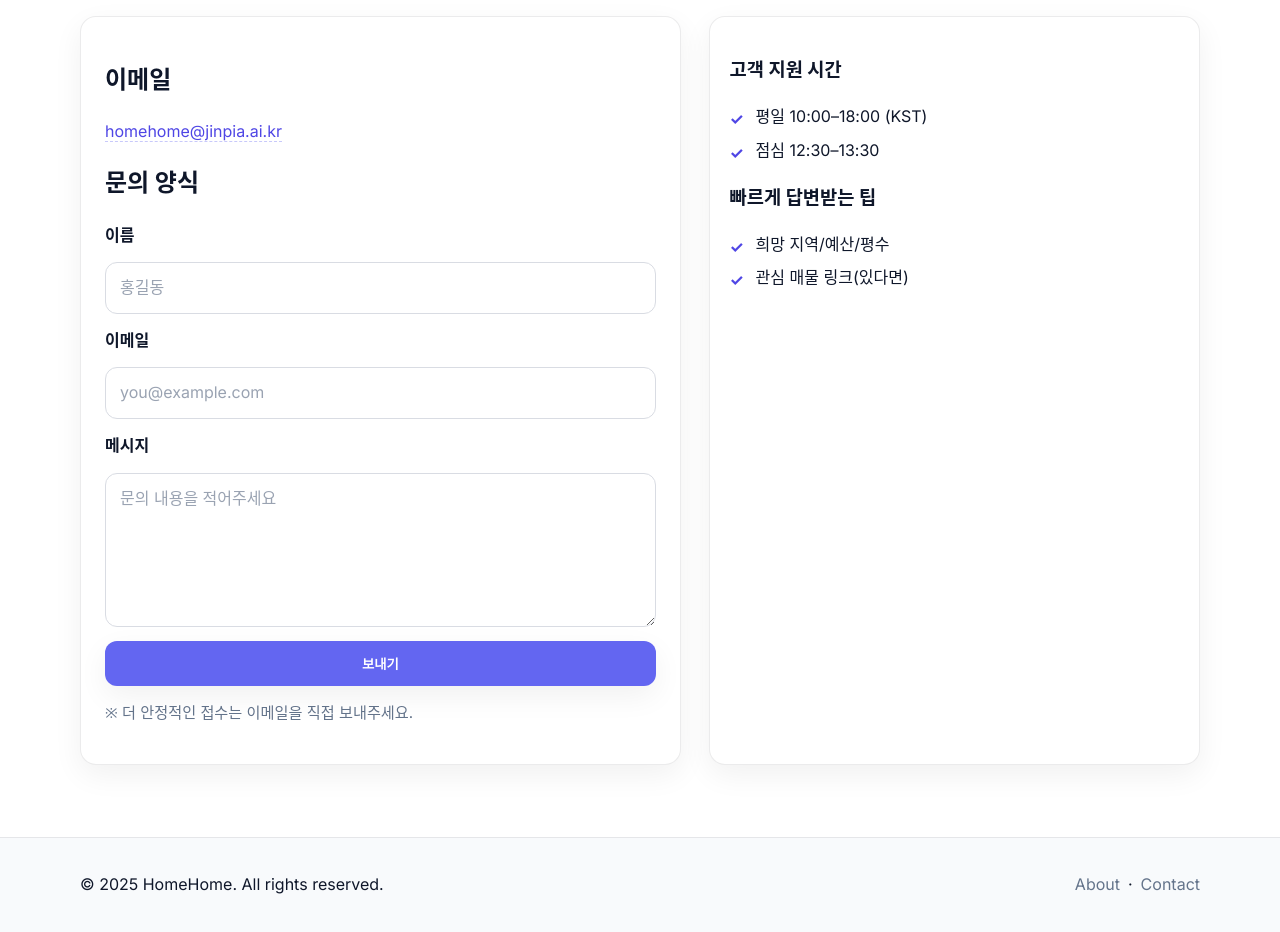
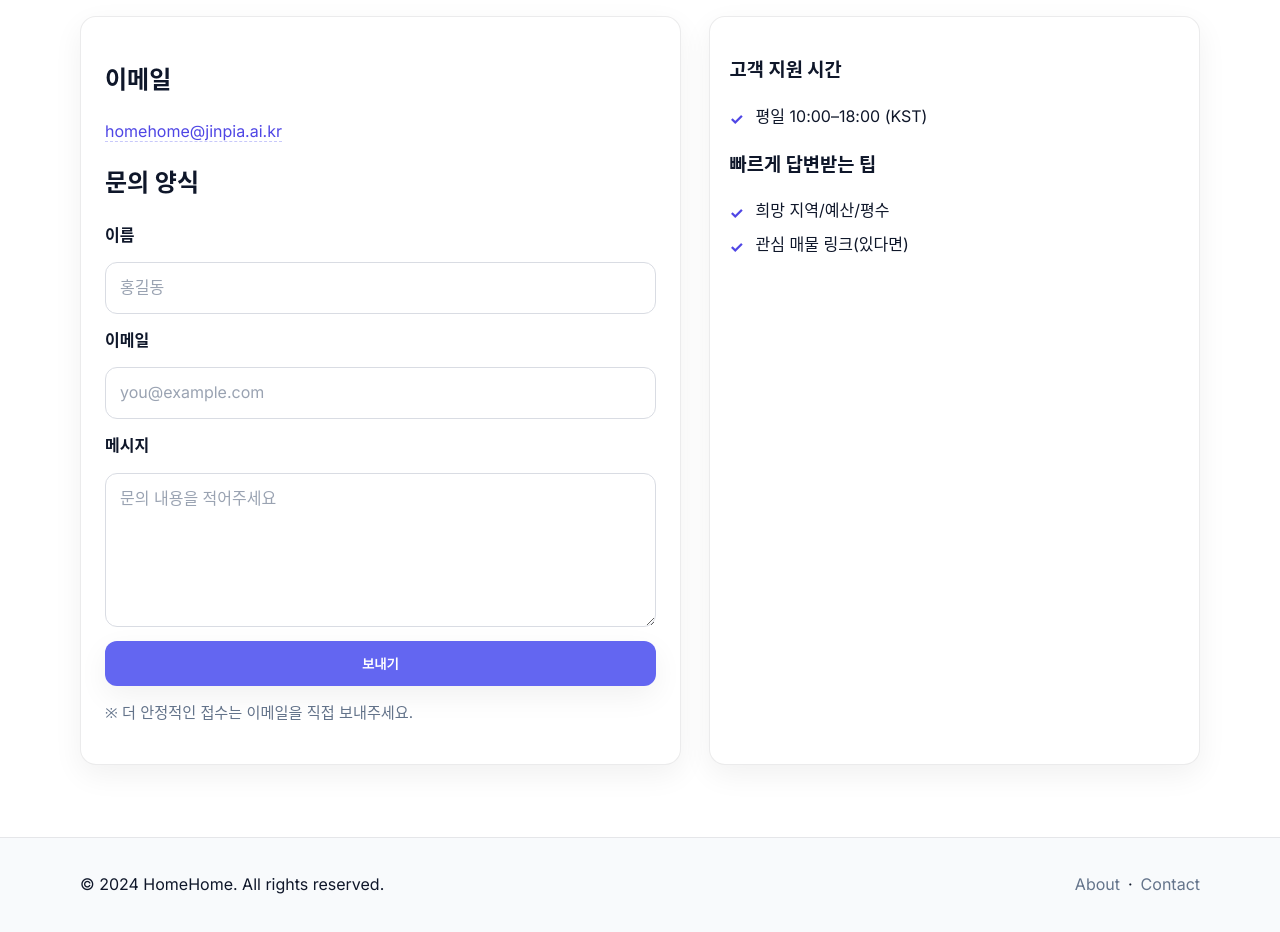
Before and after one commit to 0230cp/0230cp.github.io, a plain HTML site: page contact.html in a window 1280 px wide. Shown: the part 380-1312 px from the top of the page. Drawn offline with Linux system fonts and the light colour scheme.

Commit message:
Update contact.html

```diff
--- a/contact.html
+++ b/contact.html
@@ -29,10 +29,11 @@
     </div>
   </header>
 
+  <!-- 상단 배경/텍스트 명도 조정 + 점심시간 문구 제거 -->
   <section class="page-hero">
     <div class="container">
       <h1>문의하기</h1>
-      <p class="lede">궁금하신 점은 언제든지 연락 주세요. 빠르게 답변드릴게요.</p>
+      <p class="lede hero-lede">궁금하신 점은 언제든지 연락 주세요. 빠르게 답변드릴게요.</p>
     </div>
     <div class="bg-orbs small" aria-hidden="true"></div>
   </section>
@@ -43,7 +44,6 @@
       <p><a class="link" href="mailto:homehome@jinpia.ai.kr">homehome@jinpia.ai.kr</a></p>
 
       <h2>문의 양식</h2>
-      <!-- mailto는 사용자의 메일 클라이언트를 엽니다 -->
       <form action="mailto:homehome@jinpia.ai.kr" method="POST" enctype="text/plain" class="form">
         <label for="name">이름</label>
         <input type="text" id="name" name="name" placeholder="홍길동" required>
@@ -63,7 +63,6 @@
       <h3>고객 지원 시간</h3>
       <ul class="checks">
         <li>평일 10:00–18:00 (KST)</li>
-        <li>점심 12:30–13:30</li>
       </ul>
 
       <h3>빠르게 답변받는 팁</h3>
@@ -76,7 +75,7 @@
 
   <footer class="site-footer">
     <div class="container footer-inner">
-      <p>© 2025 HomeHome. All rights reserved.</p>
+      <p>© 2024 HomeHome. All rights reserved.</p>
       <div class="footer-links">
         <a href="about.html">About</a>
         <span>·</span>
```
